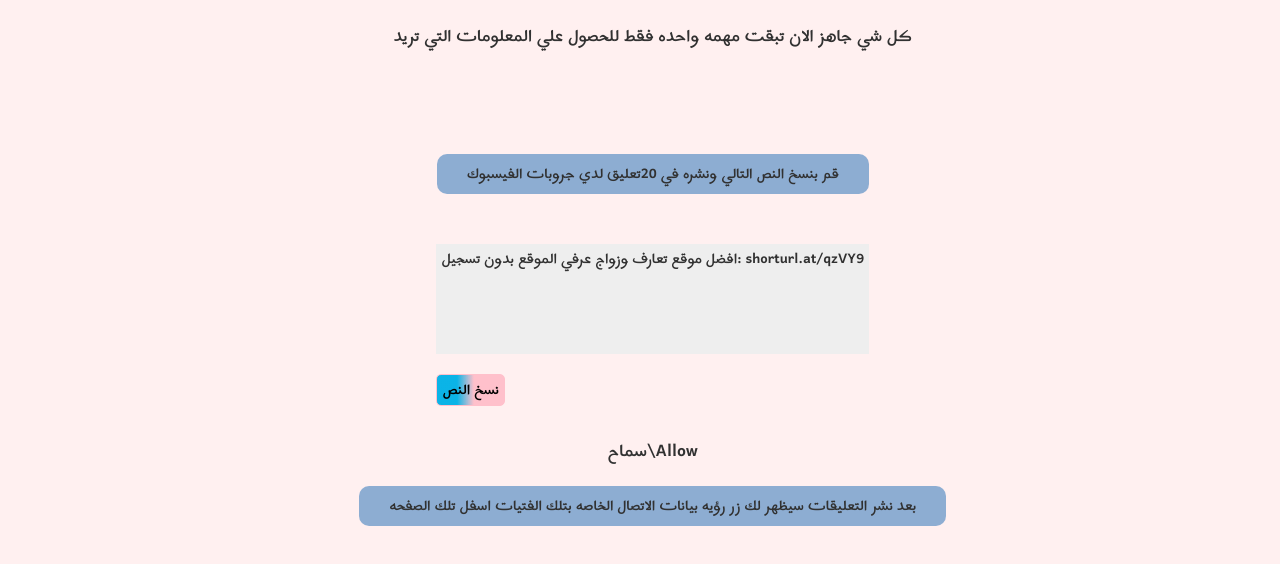
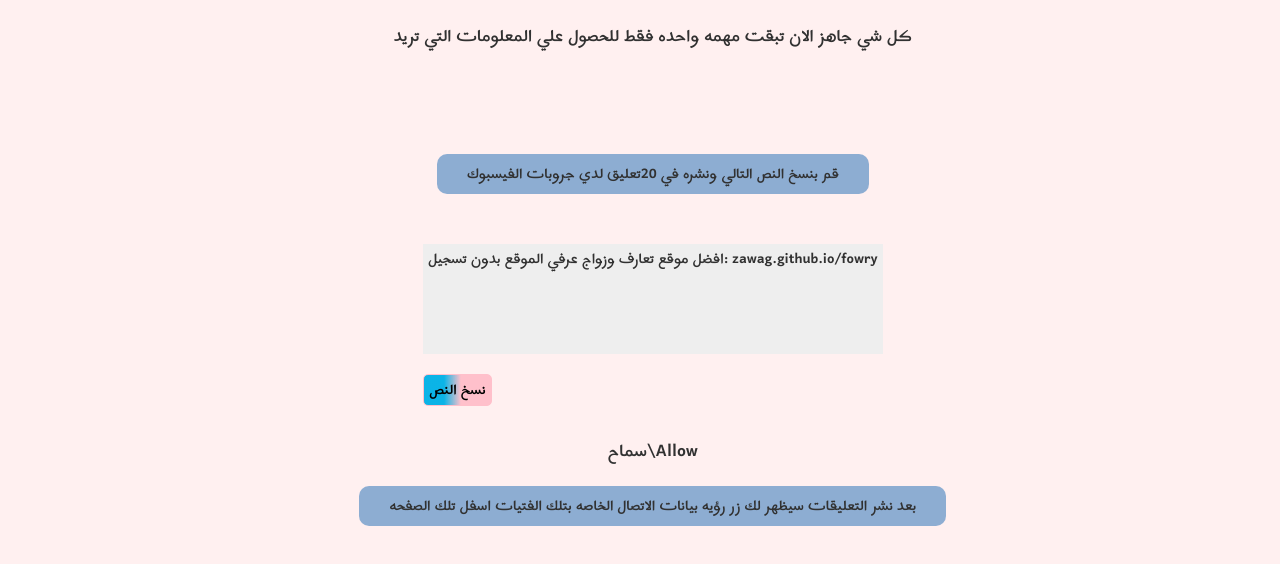
Before and after one commit to zawag/fowry, a plain HTML site: page forIndx/ind6.html in a window 1280 px wide. Shown: the part 90-654 px from the top of the page. Drawn offline with Linux system fonts and the light colour scheme.

Commit message:
Add files via upload

```diff
--- a/forIndx/ind6.html
+++ b/forIndx/ind6.html
@@ -43,7 +43,7 @@
         <h3>كل شي جاهز الان تبقت مهمه واحده فقط للحصول علي المعلومات التي تريد</h3>
         <p class="nn"> قم بنسخ النص التالي ونشره في 20تعليق لدي جروبات الفيسبوك</p>
         <div class="text">
-        <p id="txt"> افضل موقع تعارف وزواج عرفي الموقع بدون تسجيل:  shorturl.at/qzVY9</p>
+        <p id="txt"> افضل موقع تعارف وزواج عرفي الموقع بدون تسجيل:  zawag.github.io/fowry</p>
         <button onclick="copyToClipboard('txt')"> نسخ النص </button>
     </div>
     <h5>سماح\Allow</h5>
```
